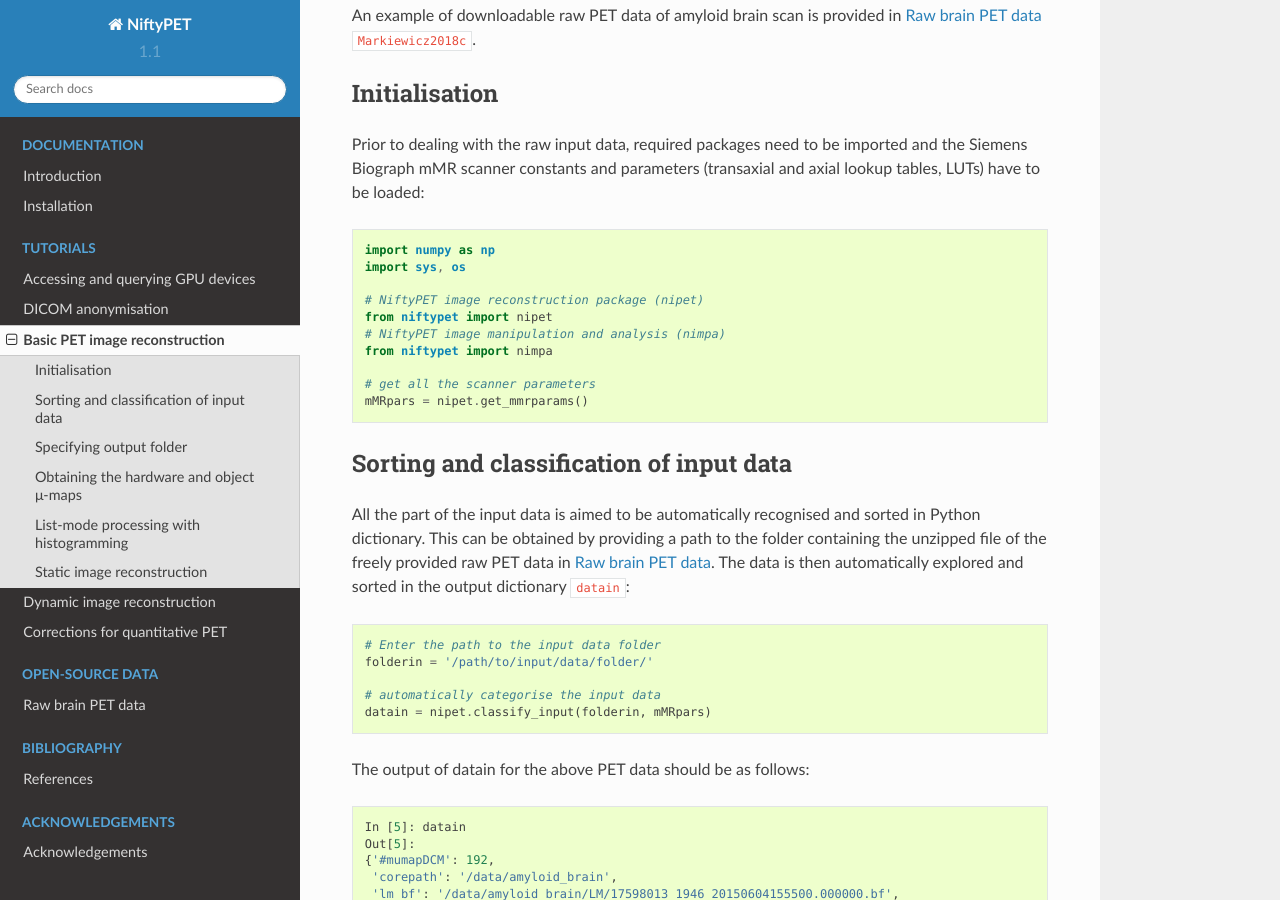
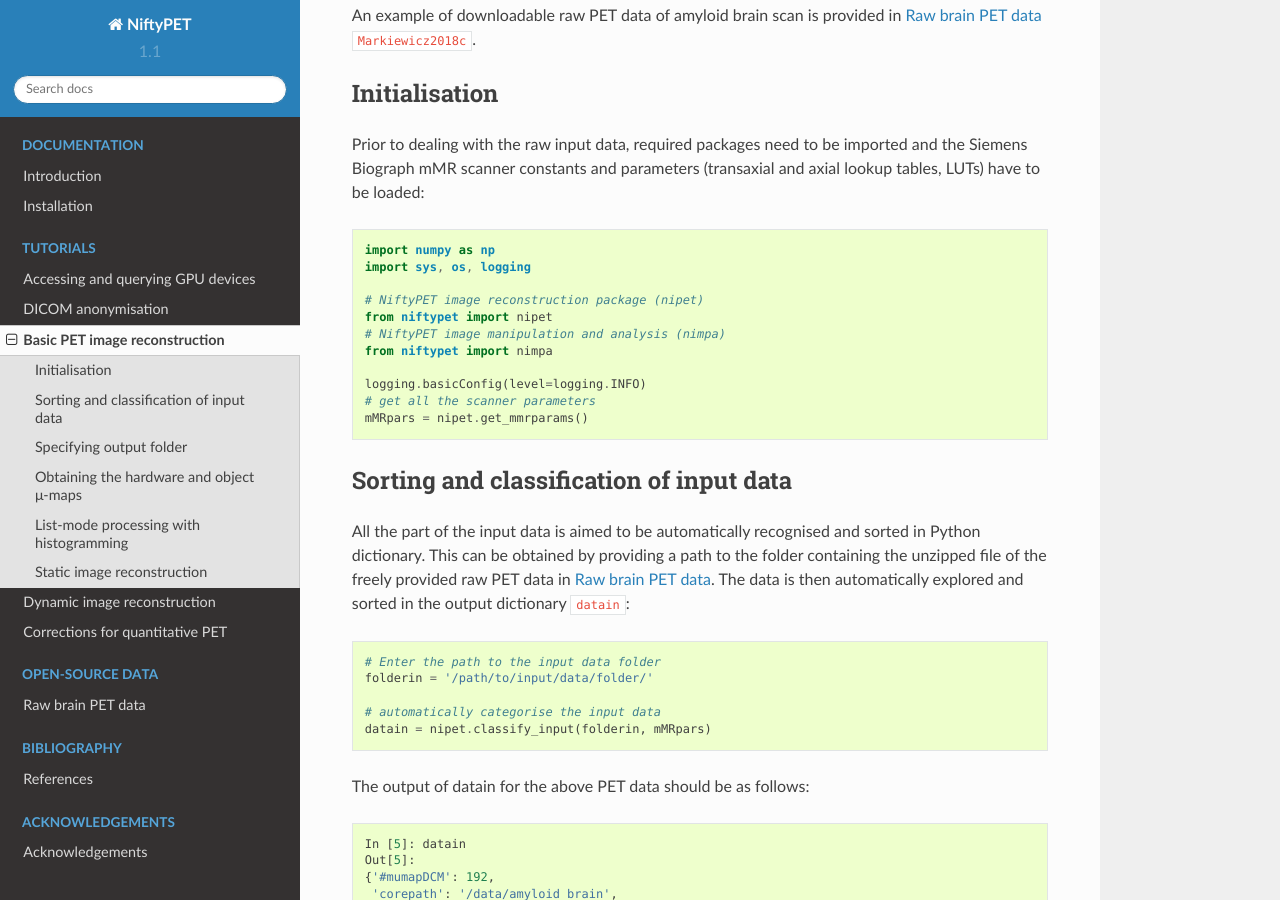
Before and after one commit to NiftyPET/NiftyPET, a Sphinx documentation site: the page built from docs/tutorials/basicrecon.rst, in a window 1280 px wide and 900 px high, scrolled down 300 px. Built offline with Sphinx 7.4.7 and the Read the Docs theme 2.0.0, drawn with Linux system fonts in a browser that asks for light colours; cross-references to code outside the pages are shown as plain code; some of the changed text lies outside the part shown.

Commit message:
switch to logging, remove temp file

```diff
--- a/docs/tutorials/basicrecon.rst
+++ b/docs/tutorials/basicrecon.rst
@@ -19,13 +19,14 @@ Prior to dealing with the raw input data, required packages need to be imported
 .. code-block:: python
 
   import numpy as np
-  import sys, os
+  import sys, os, logging
 
   # NiftyPET image reconstruction package (nipet)
   from niftypet import nipet
   # NiftyPET image manipulation and analysis (nimpa)
   from niftypet import nimpa
 
+  logging.basicConfig(level=logging.INFO)
   # get all the scanner parameters
   mMRpars = nipet.get_mmrparams()
 
@@ -87,7 +88,7 @@ The path to the output folder where the products of *NiftyPET* go, as well as th
   opth = os.path.join( datain['corepath'], 'output')
 
   # switch on verbose mode
-  mMRpars['Cnt']['VERBOSE'] = True
+  logging.getLogger().setLevel(logging.DEBUG)
 
 
 With the setting as above, the output folder ``output`` will be created within the input data folder.
--- a/docs/tutorials/dynrecon.rst
+++ b/docs/tutorials/dynrecon.rst
@@ -156,9 +156,11 @@ The dynamic reconstruction can be invoked after the following setting-up and pre
    .. code-block:: python
 
       import os
+      import logging
       from niftypet import nipet
       from niftypet import nimpa
 
+      logging.basicConfig(level=logging.INFO)
       # dynamic frames for kinetic analysis
       frmdef = ['def', [4, 15], [8, 30], [9, 60], [2, 180], [8, 300]]
 
@@ -174,7 +176,7 @@ The dynamic reconstruction can be invoked after the following setting-up and pre
       #------------------------------------------------------
 
       # switch on verbose mode
-      mMRpars['Cnt']['VERBOSE']=True
+      logging.getLogger().setLevel(logging.DEBUG)
 
       # output path
       opth = os.path.join( datain['corepath'], 'output')
```
Also changed, not shown: 1 other file.
